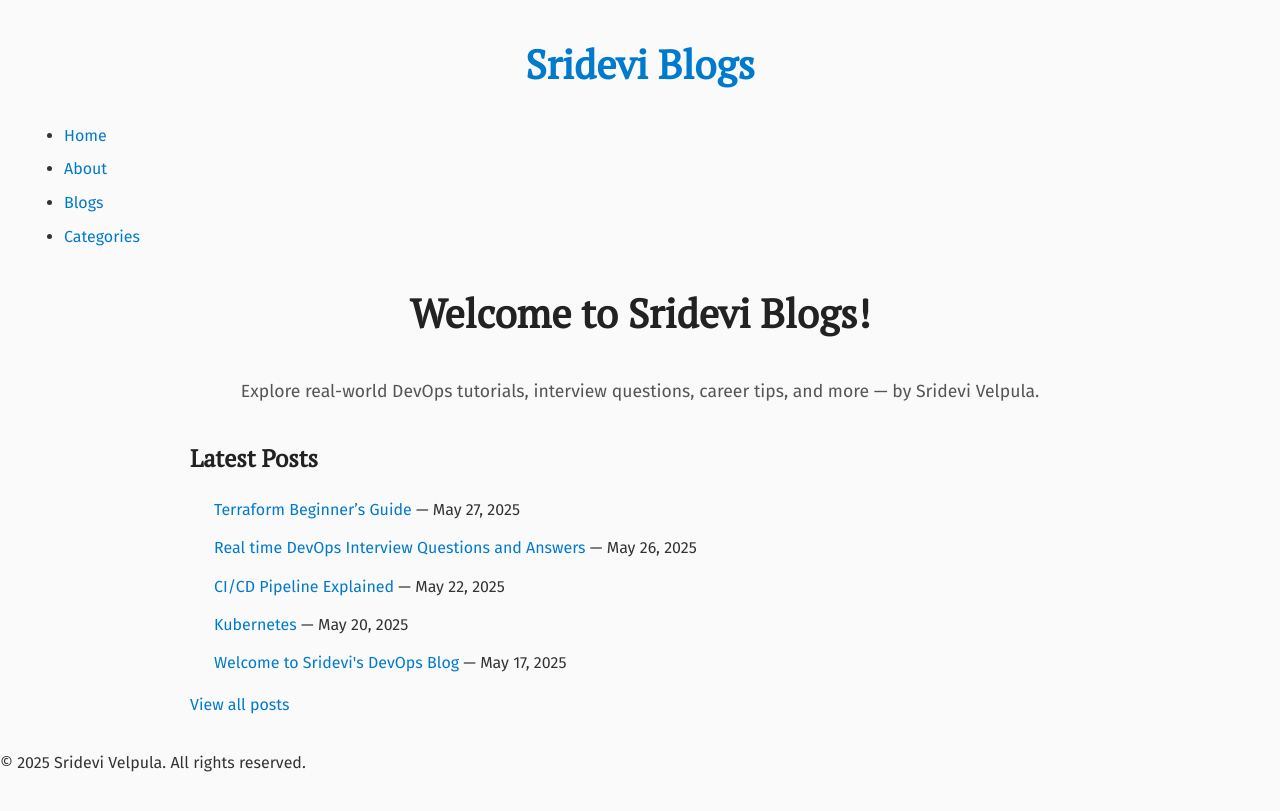
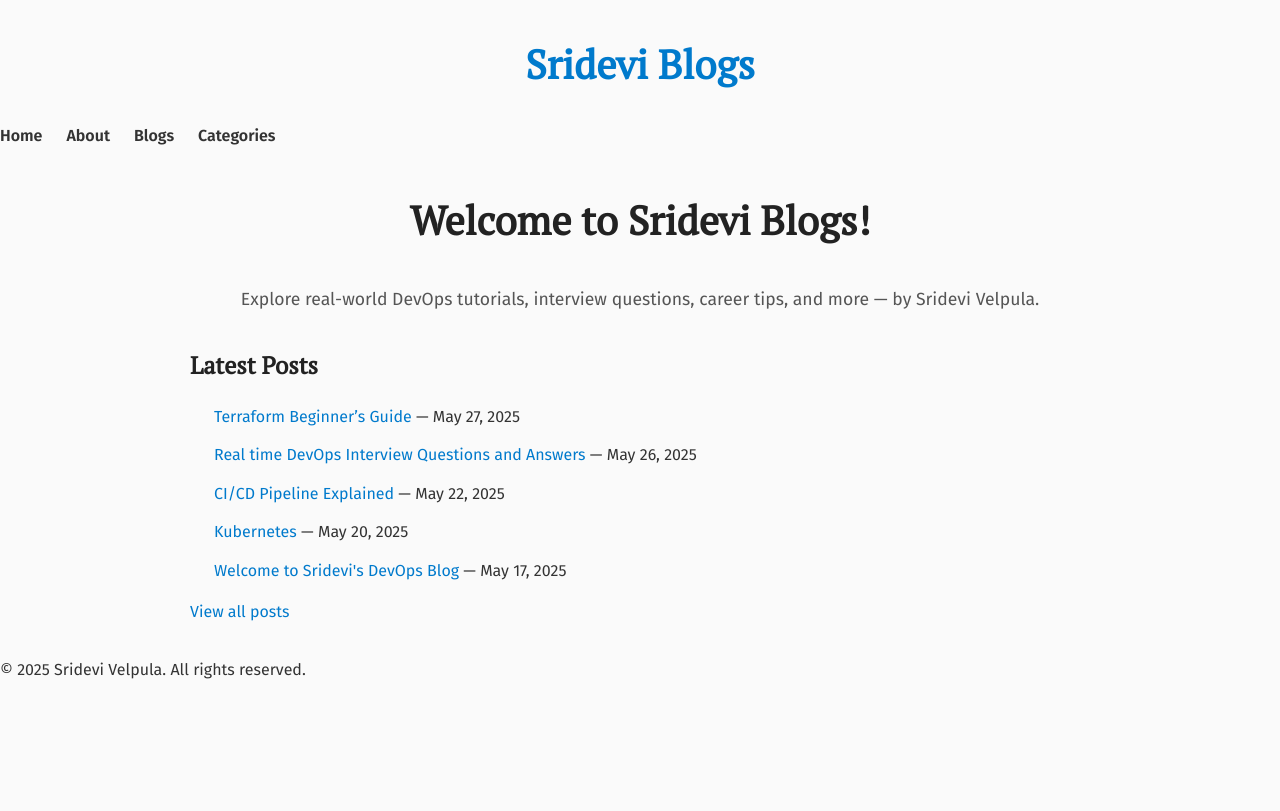
Before and after one commit to srideviblogs/srideviblogs.github.io, a Jekyll site: the page built from index.md, in a window 1280 px wide. Shown: the top 811 px of the page. Built offline with Jekyll 4.4.1, drawn with Linux system fonts in a browser that asks for light colours.

Commit message:
Update custom.css

```diff
--- a/assets/css/custom.css
+++ b/assets/css/custom.css
@@ -118,3 +118,25 @@ p {
   text-align: center;
   font-size: 1.2rem;
 }
+
+.site-nav ul {
+  display: flex;
+  gap: 1.5rem; /* Adjust as needed */
+  list-style: none;
+  margin: 0;
+  padding: 0;
+}
+
+.site-nav li {
+  display: inline;
+}
+
+.site-nav a {
+  text-decoration: none;
+  color: #333;
+  font-weight: 600;
+}
+
+.site-nav a:hover {
+  color: #007acc;
+}
```
